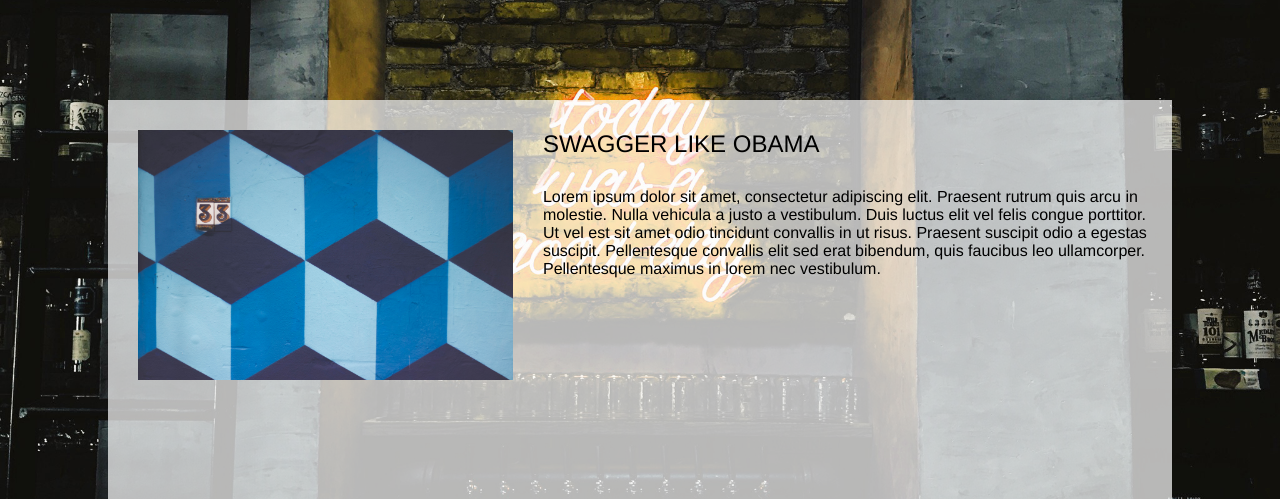
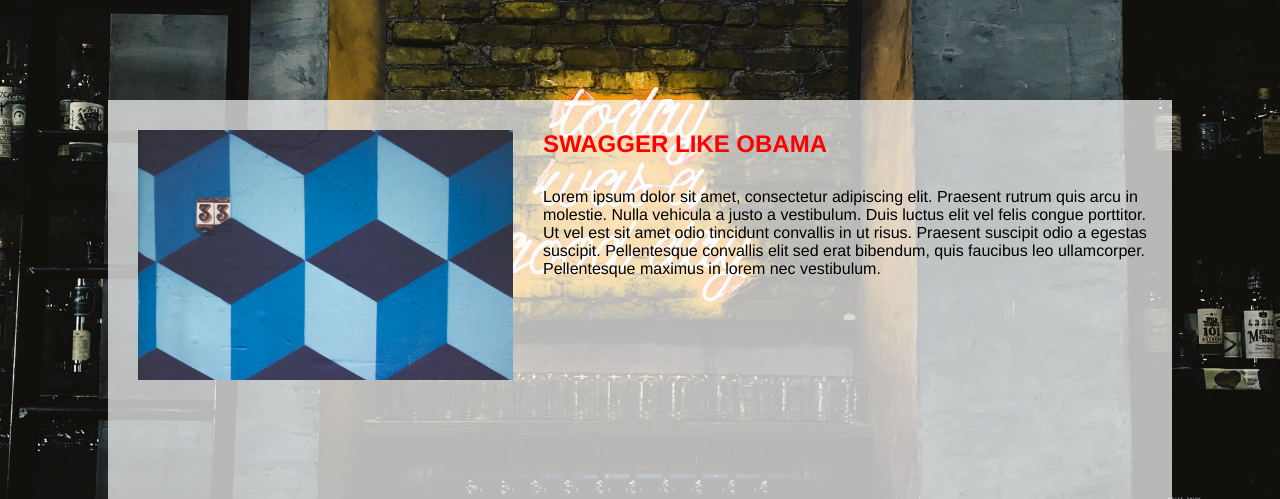
Before and after one commit to feliow/barlocator, a PHP site: page /about.php in a window 1280 px wide. Shown: the part 112-611 px from the top of the page. Run offline with PHP 8.4, Linux system fonts and the light colour scheme.

Commit message:
ändrade färg

```diff
--- a/css/barlocator.css
+++ b/css/barlocator.css
@@ -68,8 +68,8 @@ header img {
 .about h2 {
 	position: relative;
 	text-align: left;
-	color: black;
-	font-weight: 300;
+	color: red;
+	font-weight: 600;
 	font-family: helvetica;
 	padding: 10 10 10 10;
 }
```
